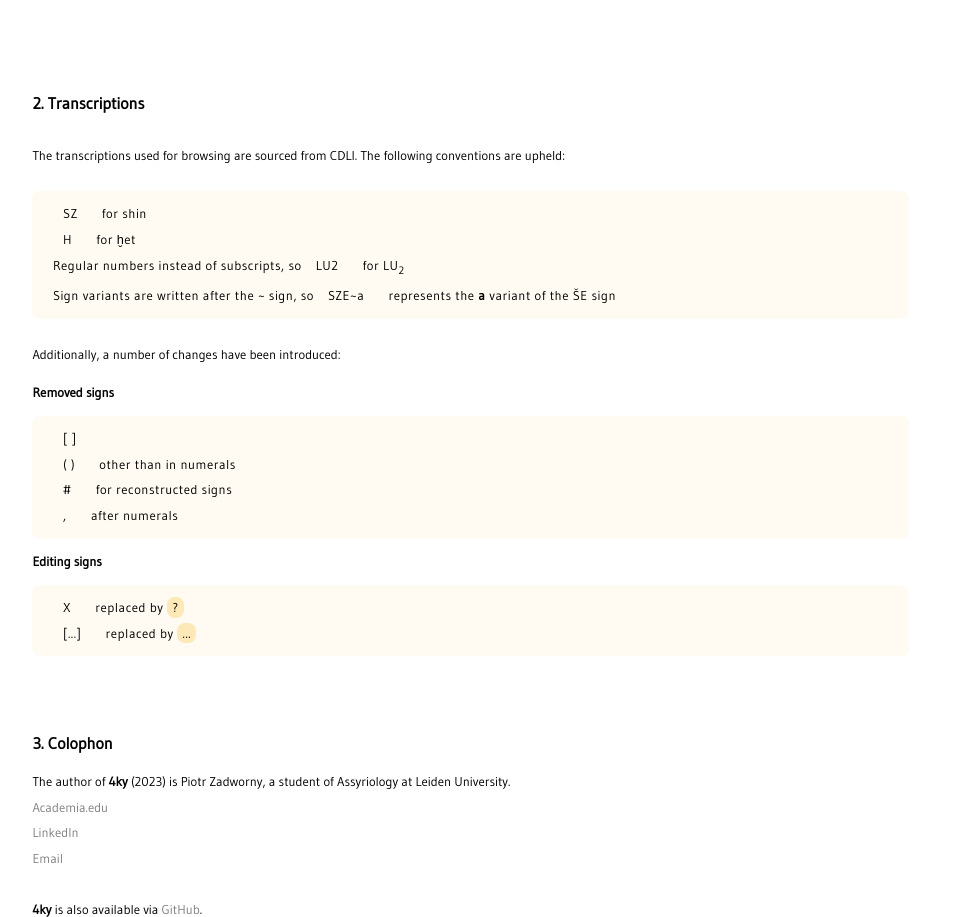
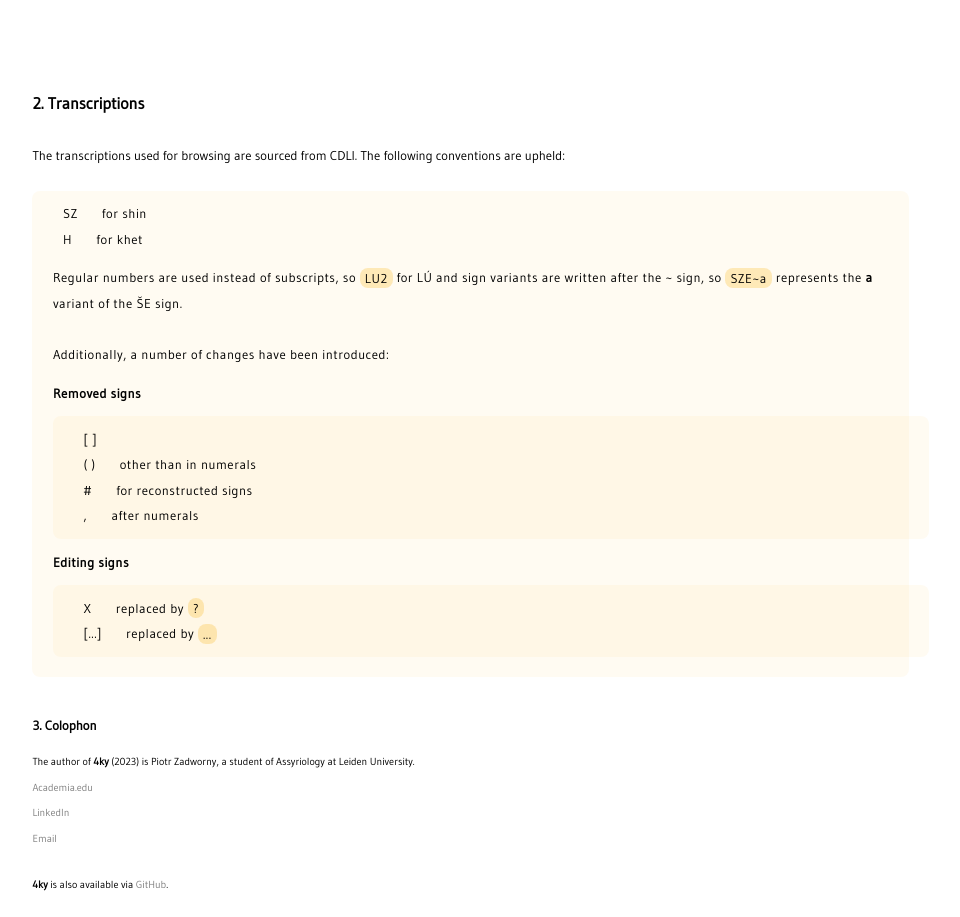
Before and after one commit to yhynoo/4ky, a Flask app: page /help in a window 1280 px wide. Shown: the part 864-1781 px from the top of the page, without its empty margins (190-1150 px from the left). After the commit the page ends 1755 px from the top, so only its background shows below. Run offline with Flask 3, Linux system fonts and the light colour scheme.

Commit message:
Small changes in the help document.

```diff
--- a/website/templates/help.html
+++ b/website/templates/help.html
@@ -55,10 +55,12 @@
 
                 <div class="urukTranscription">
                     <span class = "urukLabel">SZ</span> for shin<br>
-                    <span class = "urukLabel">H</span> for &#7723;et<br>
-                    Regular numbers instead of subscripts, so <span class = "urukLabel">LU2</span> for LU<sub>2</sub><br>
-                    Sign variants are written after the ~ sign, so <span class = "urukLabel">SZE~a</span> represents the <b>a</b> variant of the ŠE sign
-                </div>
+                    <span class = "urukLabel">H</span> for khet<br>
+                <div>
+
+                <p>
+                    Regular numbers are used instead of subscripts, so <span class = "urukHighlight">LU2</span> for L&Uacute; and sign variants are written after the ~ sign, so <span class = "urukHighlight">SZE~a</span> represents the <b>a</b> variant of the ŠE sign.
+                </p>
 
                 <p>
                     Additionally, a number of changes have been introduced:
```
